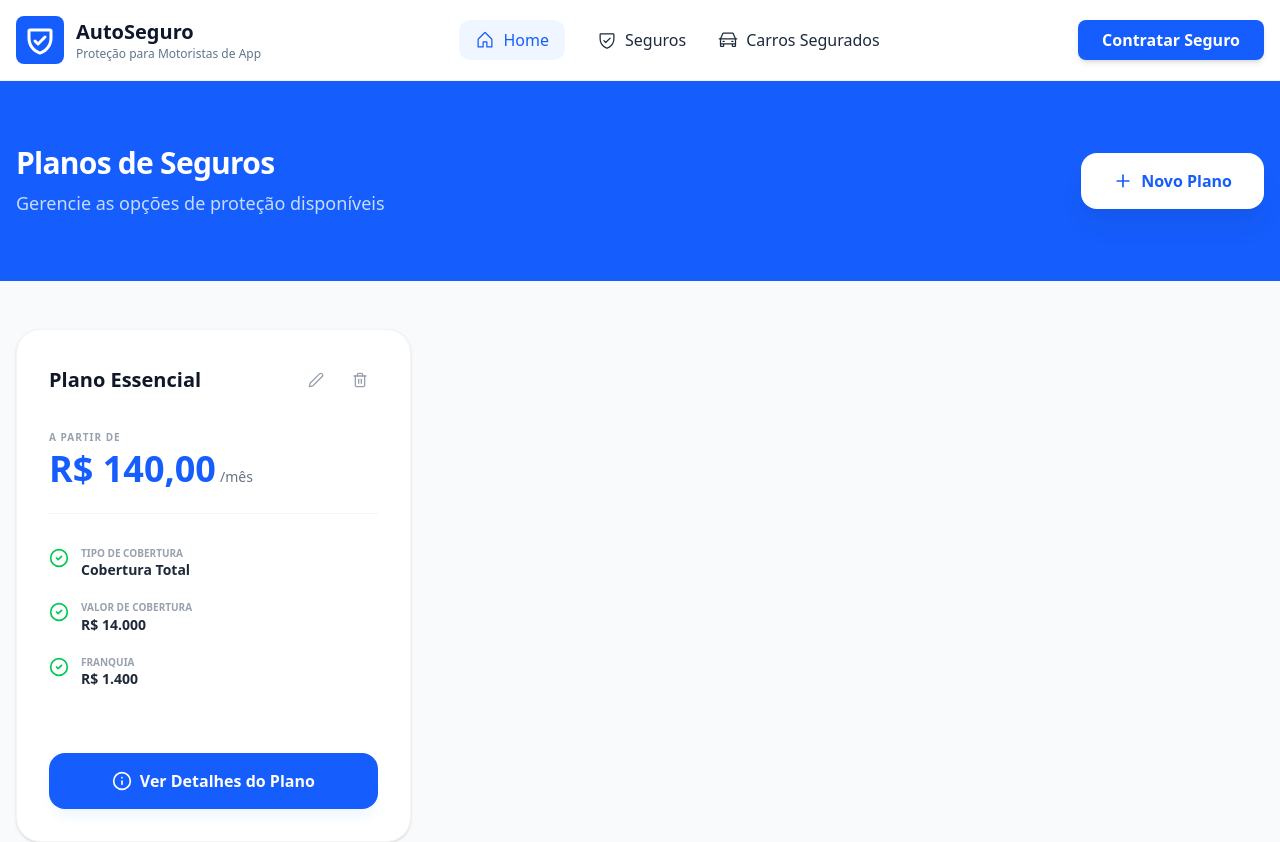
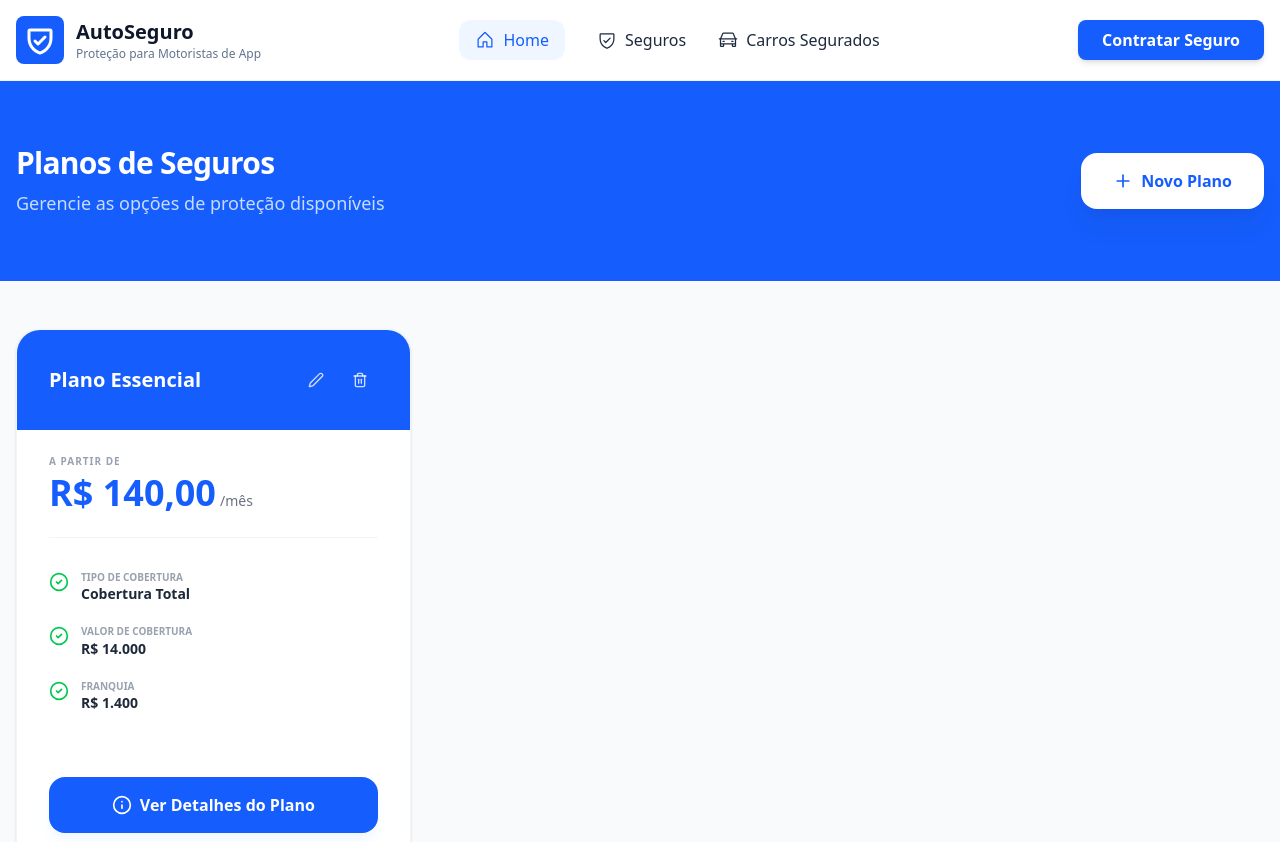
Before and after one commit to Grupo-1-Turma-JS10/seguro-carro-front, a React (Vite) app: page /seguro-carro-front/seguros in a window 1280 px wide. Shown: the top 842 px of the page. Built offline with nearby package versions, Linux system fonts and the light colour scheme.

Commit message:
style: ajuste de layout dos cards de planos

```diff
--- a/src/components/seguros/SeguroList.tsx
+++ b/src/components/seguros/SeguroList.tsx
@@ -66,23 +66,26 @@ export function SeguroList({ onEdit, onAddNew }: SeguroListProps) {
           <div className="grid grid-cols-1 md:grid-cols-2 lg:grid-cols-3 gap-6 md:gap-8">
             {planos.map(plano => (
               <div key={plano.id} className="bg-white rounded-3xl border border-gray-100 shadow-sm hover:shadow-xl hover:-translate-y-1 transition-all duration-300 flex flex-col overflow-hidden">
-                <div className="p-6 md:p-8 pb-4 flex justify-between items-center">
-                  <h3 className="text-xl font-bold text-gray-900">{plano.name}</h3>
+
+                <div className="bg-blue-600 p-6 md:p-8 flex justify-between items-center">
+                  <h3 className="text-xl font-bold text-white">{plano.name}</h3>
                   <div className="flex gap-2">
-                    <button onClick={() => onEdit(plano)} className="p-2.5 text-gray-400 hover:text-blue-600 hover:bg-blue-50 active:scale-90 rounded-xl transition-all cursor-pointer">
+                    <button
+                      onClick={() => onEdit(plano)}
+                      className="p-2.5 text-white/80 hover:text-white hover:bg-white/20 active:scale-90 rounded-xl transition-all cursor-pointer"
+                    >
                       <Edit2 className="w-4 h-4" />
                     </button>
-                    {/* Botão de Excluir que abre o alerta */}
                     <button
                       onClick={() => setSeguroParaExcluir(plano)}
-                      className="p-2.5 text-gray-400 hover:text-red-600 hover:bg-red-50 active:scale-90 rounded-xl transition-all cursor-pointer"
+                      className="p-2.5 text-white/80 hover:text-red-200 hover:bg-red-500/20 active:scale-90 rounded-xl transition-all cursor-pointer"
                     >
                       <Trash2 className="w-4 h-4" />
                     </button>
                   </div>
                 </div>
 
-                <div className="px-6 md:px-8 mb-6">
+                <div className="px-6 md:px-8 mt-6 mb-6">
                   <h3 className="text-gray-400 text-[10px] font-bold uppercase tracking-widest mb-1">A partir de</h3>
                   <div className="flex items-baseline">
                     <span className="text-3xl md:text-4xl font-black text-blue-600">R$ {plano.monthlyPrice.toLocaleString('pt-BR', { minimumFractionDigits: 2 })}</span>
@@ -107,7 +110,7 @@ export function SeguroList({ onEdit, onAddNew }: SeguroListProps) {
             ))}
           </div>
         ) : (
-          /* Conteúdo da página caso não tenha nenhum plano cadastrado */
+          /* Conteúdo caso a página de listagem não tenha nenhum plano cadastrado */
           <div className="flex-grow flex items-center justify-center py-20">
             <div className="bg-white p-8 md:p-12 rounded-[40px] border border-gray-100 shadow-xl shadow-gray-200/50 max-w-md w-full text-center">
               <div className="bg-blue-50 w-24 h-24 rounded-full flex items-center justify-center mx-auto mb-8 shadow-inner">
@@ -123,7 +126,7 @@ export function SeguroList({ onEdit, onAddNew }: SeguroListProps) {
         )}
       </div>
 
-      {/* --- MODAL DE CONFIRMAÇÃO DE EXCLUSÃO --- */}
+      {/* --- MODAL DE CONFIRMAÇÃO DE EXCLUSÃO DO PLANO --- */}
       {seguroParaExcluir && (
         <div className="fixed inset-0 z-[100] flex items-center justify-center p-4 bg-black/60 backdrop-blur-sm animate-in fade-in duration-200">
           <div className="bg-white w-full max-w-md rounded-[32px] overflow-hidden shadow-2xl animate-in zoom-in-95 duration-200">
@@ -155,7 +158,7 @@ export function SeguroList({ onEdit, onAddNew }: SeguroListProps) {
         </div>
       )}
 
-      {/* Modal de Detalhes */}
+      {/* Modal de Detalhes do Plano */}
       {selectedSeguro && (
         <div className="fixed inset-0 z-[60] flex items-end md:items-center justify-center bg-black/60 backdrop-blur-sm p-0 md:p-4 cursor-pointer" onClick={() => setSelectedSeguro(null)}>
           <div className="bg-white w-full max-w-2xl rounded-t-[32px] md:rounded-[32px] shadow-2xl overflow-hidden animate-in slide-in-from-bottom md:zoom-in-95 duration-300 cursor-default flex flex-col max-h-[95vh]" onClick={e => e.stopPropagation()}>
@@ -172,7 +175,6 @@ export function SeguroList({ onEdit, onAddNew }: SeguroListProps) {
               </div>
             </div>
 
-            {/* Conteúdo da Modal de Detalhes */}
             <div className="p-6 md:p-8 overflow-y-auto">
               <div className="grid grid-cols-1 sm:grid-cols-2 gap-4 mb-8">
                 <div className="bg-gray-50 p-4 rounded-2xl border border-gray-100 flex items-center gap-4">
```
